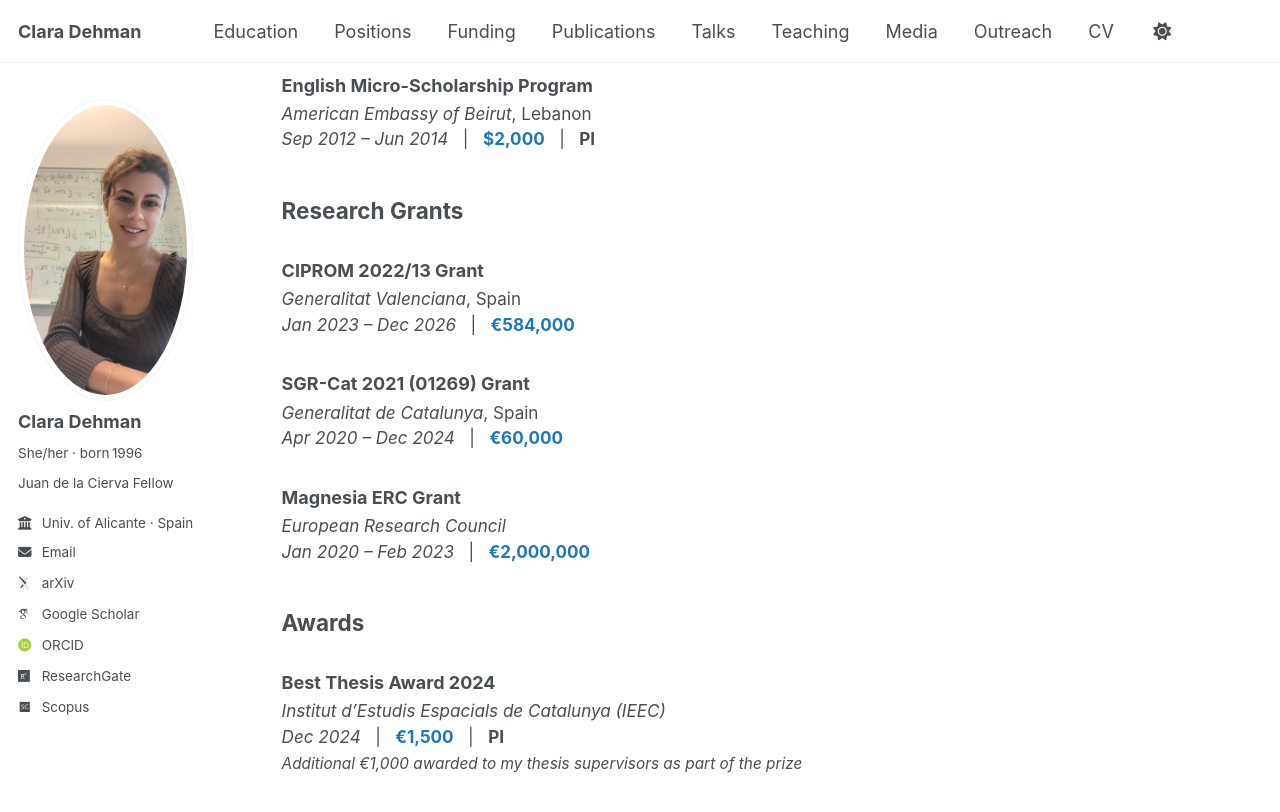
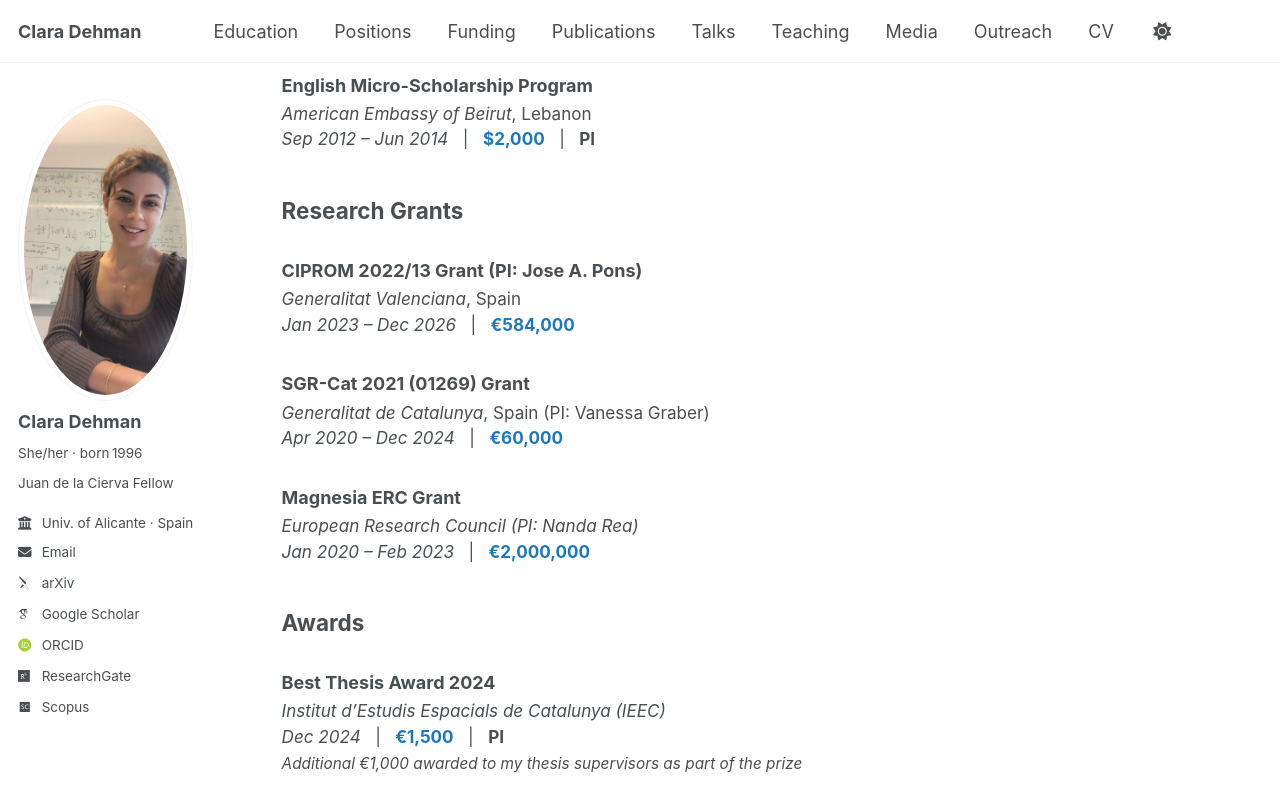
Before and after one commit to ClaraDehman/ClaraDehman.github.io, a Jekyll site: the page built from _pages/funding.html, in a window 1280 px wide and 900 px high, scrolled down 655 px. Shown: the top 812 px of the window. Built offline with Jekyll 4.4.1, drawn with Linux system fonts in a browser that asks for light colours; some web fonts are replaced.

Commit message:
adding the name of the people responsible for the grants funding.html

```diff
--- a/_pages/funding.html
+++ b/_pages/funding.html
@@ -66,7 +66,7 @@ The list below includes fellowships, grants, and awards I received (<strong>PI</
 <h2 class="archive__item-title">Research Grants</h2>
 
 <div class="archive__item">
-  <h3 class="archive__item-title">CIPROM 2022/13 Grant</h3>
+  <h3 class="archive__item-title">CIPROM 2022/13 Grant (PI: Jose A. Pons)</h3>
   <p class="archive__item-excerpt" style="font-size: 0.95em;">
     <em>Generalitat Valenciana</em>, Spain<br>
     <em>Jan 2023 – Dec 2026</em> &nbsp; | &nbsp;
@@ -77,7 +77,7 @@ The list below includes fellowships, grants, and awards I received (<strong>PI</
 <div class="archive__item">
   <h3 class="archive__item-title">SGR-Cat 2021 (01269) Grant</h3>
   <p class="archive__item-excerpt" style="font-size: 0.95em;">
-    <em>Generalitat de Catalunya</em>, Spain<br>
+    <em>Generalitat de Catalunya</em>, Spain (PI: Vanessa Graber)<br>
     <em>Apr 2020 – Dec 2024</em> &nbsp; | &nbsp;
     <span style="color:#1f77b4; font-weight:bold;">€60,000</span>
   </p>
@@ -86,7 +86,7 @@ The list below includes fellowships, grants, and awards I received (<strong>PI</
 <div class="archive__item">
   <h3 class="archive__item-title">Magnesia ERC Grant</h3>
   <p class="archive__item-excerpt" style="font-size: 0.95em;">
-    <em>European Research Council</em><br>
+    <em>European Research Council (PI: Nanda Rea)</em><br>
     <em>Jan 2020 – Feb 2023</em> &nbsp; | &nbsp;
     <span style="color:#1f77b4; font-weight:bold;">€2,000,000</span>
   </p>
```
